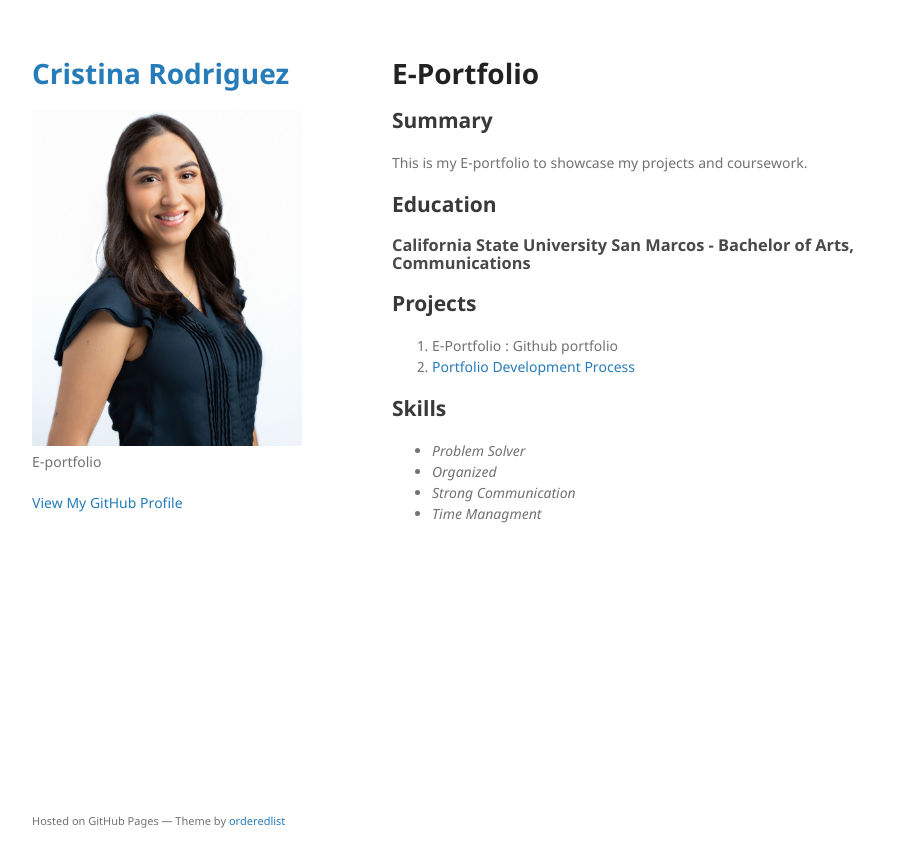
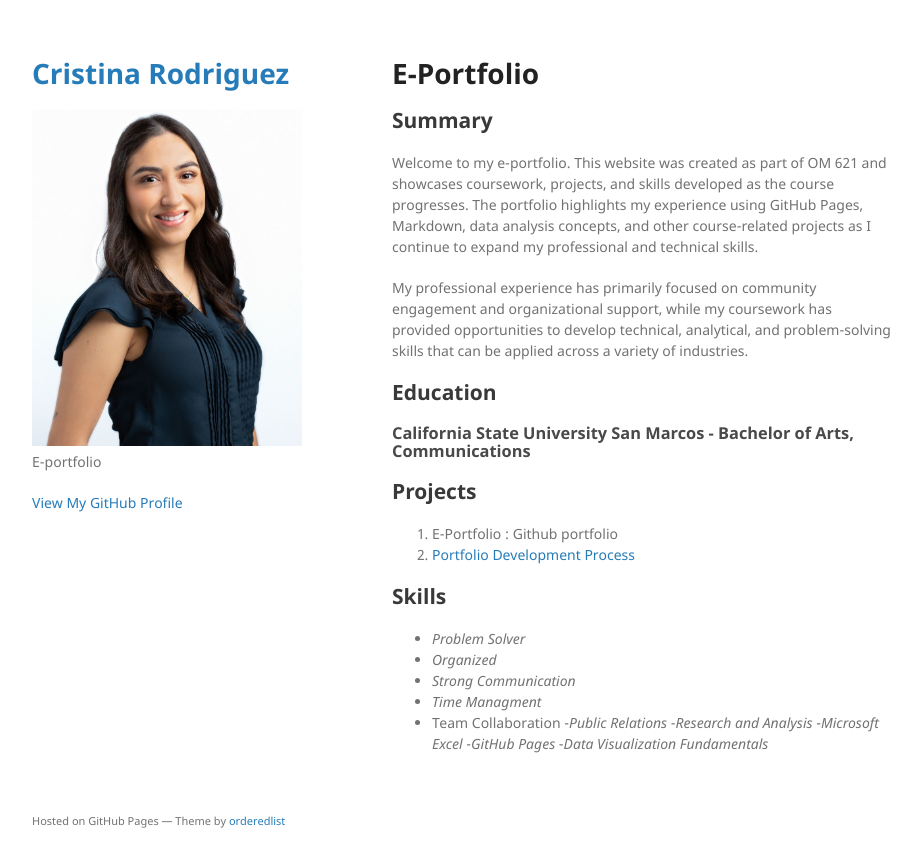
Before and after one commit to cristina02675/cristina02675.github.io, a Jekyll site: the page built from index.md, in a window 1280 px wide. Shown: the top 867 px of the page, without its empty margins (178-1099 px from the left). Built offline with Jekyll 4.4.1, drawn with Linux system fonts in a browser that asks for light colours; our own code applies the rules of GitHub Pages for plain Markdown files.

Commit message:
Enhance e-portfolio summary with detailed information
Expanded the summary section to provide a detailed overview of the e-portfolio, including coursework, skills, and professional experience.

```diff
--- a/index.md
+++ b/index.md
@@ -5,7 +5,10 @@ layout: default
 # E-Portfolio
 
 ## Summary
-This is my E-portfolio to showcase my projects and coursework.
+
+Welcome to my e-portfolio. This website was created as part of OM 621 and showcases coursework, projects, and skills developed as the course progresses. The portfolio highlights my experience using GitHub Pages, Markdown, data analysis concepts, and other course-related projects as I continue to expand my professional and technical skills.
+
+My professional experience has primarily focused on community engagement and organizational support, while my coursework has provided opportunities to develop technical, analytical, and problem-solving skills that can be applied across a variety of industries.
 
 ## Education
 ### California State University San Marcos - Bachelor of Arts, Communications
@@ -20,3 +23,9 @@ This is my E-portfolio to showcase my projects and coursework.
 - *Organized*
 - *Strong Communication*
 - *Time Managment*
+- Team Collaboration
+-*Public Relations*
+-*Research and Analysis*
+-*Microsoft Excel*
+-*GitHub Pages*
+-*Data Visualization Fundamentals*
```
